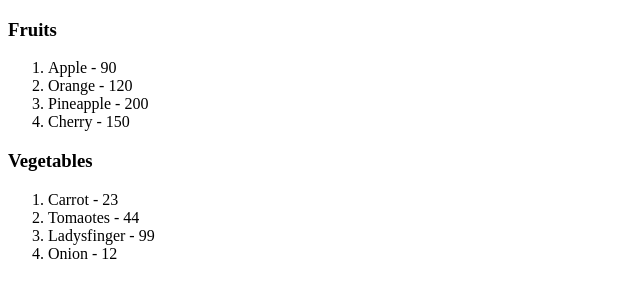
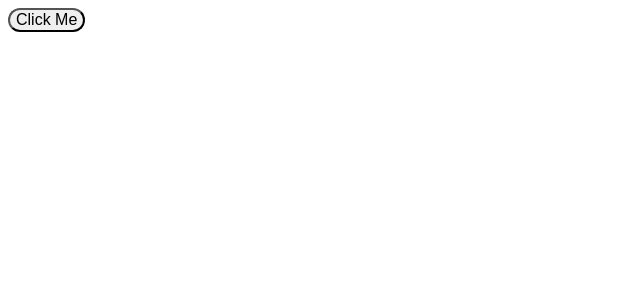
Before and after one commit to TanmayK-glitch/React, a React (Vite) app: page / in a window 1280 px wide. Shown: the top 300 px of the page, without its empty margins (0-640 px from the left). Built offline with nearby package versions, Linux system fonts and the light colour scheme.

Commit message:
Learned Click Events

```diff
--- a/src/App.jsx
+++ b/src/App.jsx
@@ -1,22 +1,10 @@
-import Lists from "./Lists"
+import Button from './Button.jsx';
 
 function App() {
 
-  const fruits = [{ id: 1, name: "Apple", calories: 90 },
-  { id: 2, name: "Orange", calories: 120 },
-  { id: 3, name: "Pineapple", calories: 200 },
-  { id: 4, name: "Cherry", calories: 150 }];
-
-  const vegetables = [{ id: 5, name: "Carrot", calories: 23 },
-    { id: 6, name: "Tomaotes", calories: 44 },
-    { id: 7, name: "Ladysfinger", calories: 99 },
-    { id: 8, name: "Onion", calories: 12 }];
-
-
   return (
     <>
-      {fruits.length > 0 && <Lists item = {fruits} category = "Fruits"/>}
-      {vegetables.length > 0 && <Lists item = {vegetables} category = "Vegetables" />}
+    <Button />
     </>
   );
 }
--- /dev/null
+++ b/src/Button.jsx
@@ -0,0 +1,9 @@
+function Button() {
+    const clickEvent = (e) => e.target.textContent = "Clicked";
+    return (
+        <>
+            <button onClick={(e) => clickEvent(e)}>Click Me</button>
+        </>
+    );
+}
+export default Button
--- a/src/Lists.jsx
+++ b/src/Lists.jsx
@@ -1,13 +1,11 @@
-function Lists(props) {
+function Lists({ item = [], category = "Category" }) {
 
     // fruits.sort((a, b) => a.name.localeCompare(b.name)); // Alphabetically
     // fruits.sort((a, b) => b.name.localeCompare(a.name)); // Reverse Alphabetically
     // fruits.sort((a, b) => a.calories - b.calories); // Ascending
     // fruits.sort((a, b) => b.calories - a.calories); // Descending
 
-    const itemList = props.item;
-
-    const newList = itemList.map(entry => <li key={entry.id}>{entry.name} - {entry.calories}</li>);
+    const newList = item.map(entry => <li key={entry.id}>{entry.name} - {entry.calories}</li>);
 
     return (<>
         <h3>{props.category}</h3>
@@ -15,9 +13,4 @@ function Lists(props) {
     </>);
 }
 
-Lists.defaultProps = {
-    item: [],
-    category: "Category",
-}
-
 export default Lists
--- a/src/index.css
+++ b/src/index.css
@@ -1,4 +1,4 @@
-.cardContainer{
+.cardContainer {
   border: 1px solid black;
   border-radius: 10px;
   display: flex;
@@ -9,7 +9,7 @@
   text-align: center;
   background-color: black;
   color: white;
-  font-family:'Courier New', Courier, monospace;
+  font-family: 'Courier New', Courier, monospace;
   box-shadow: 10px 10px 10px grey;
   max-width: 300px;
 }
```
